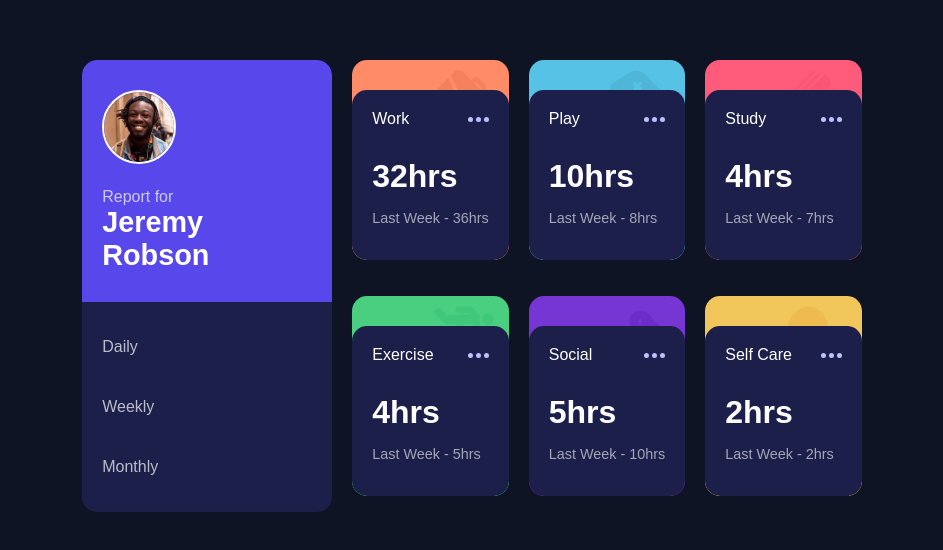
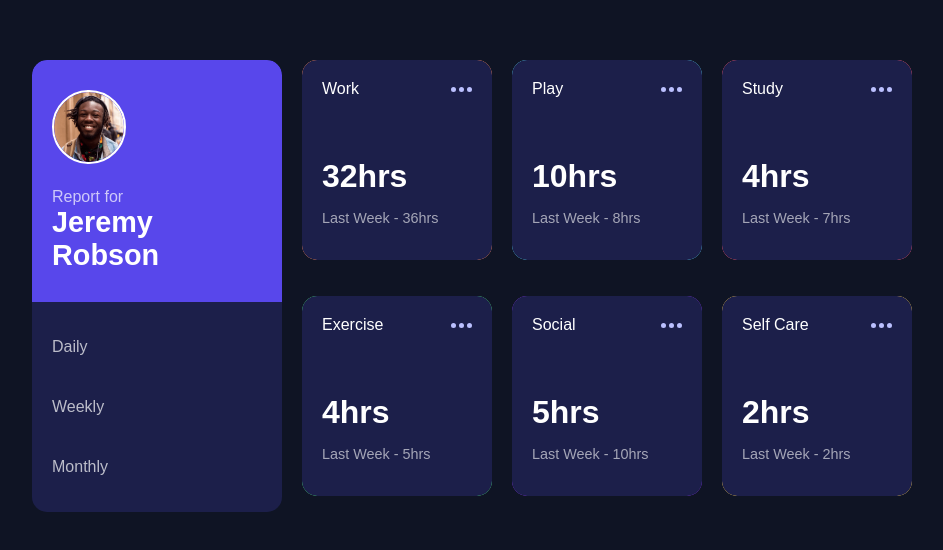
Before and after one commit to Refilwe15/ui-challenge-task8.2-codetribe, a React (Vite) app: page / in a window 1280 px wide. Shown: the part 114-664 px from the top of the page, without its empty margins (168-1111 px from the left). Built offline with nearby package versions, Linux system fonts and the light colour scheme.

Commit message:
card sizes fixed

```diff
--- a/src/App.css
+++ b/src/App.css
@@ -58,6 +58,7 @@ body {
   display: grid;
   grid-template-columns: repeat(3, 1fr);
   gap: 20px;
+
 }
 
 .card-wrapper {
@@ -87,10 +88,12 @@ body {
   z-index: 1;
   cursor: pointer;
   transition: background 0.3s ease;
-  height: 65%; /* shows more top background so icons appear */
+  height: 65%;
   display: flex;
   flex-direction: column;
   justify-content: space-between;
+  height: 20vh;
+  width : 150px;
 }
 
 .card:hover {
```
